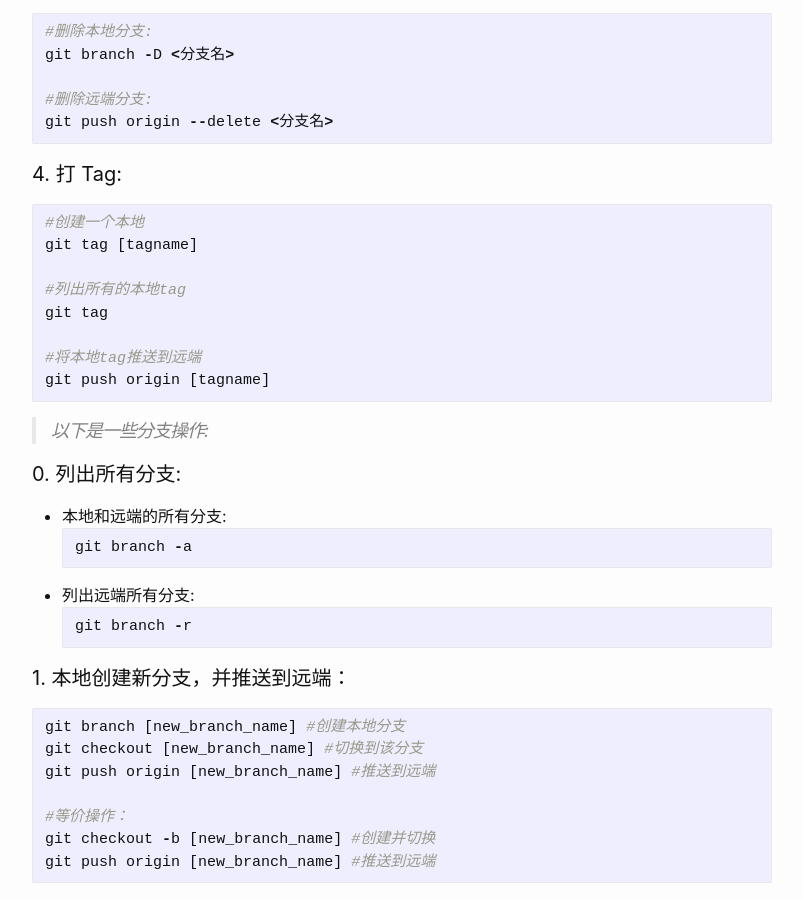
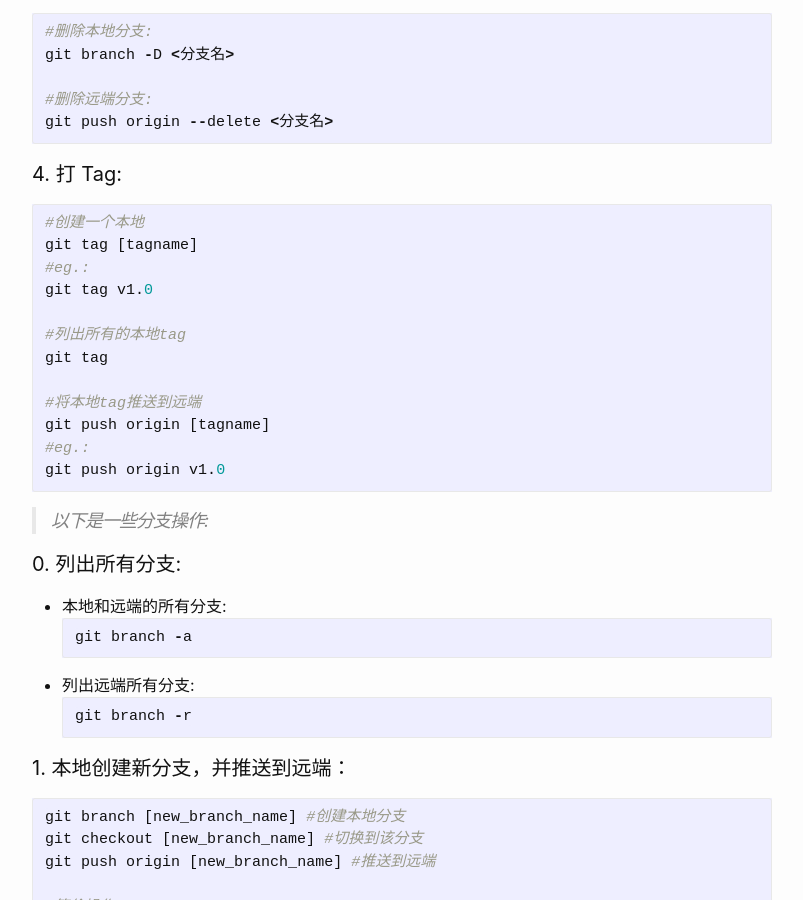
Before and after one commit to JohnnyChenS/johnnychens.github.io, a Jekyll site: the page built from _posts/2018-03-28-git-notes.md, in a window 1280 px wide and 900 px high, scrolled down 1130 px. Shown: the whole window, without its empty margins (238-1041 px from the left). Built offline with Jekyll 4.4.1, drawn with Linux system fonts in a browser that asks for light colours; comment, search, counter and statistics services are not loaded.

Commit message:
添加tag操作

````diff
--- a/_posts/2018-03-28-git-notes.md
+++ b/_posts/2018-03-28-git-notes.md
@@ -64,12 +64,16 @@ git push origin --delete <分支名>
 ```python
 #创建一个本地
 git tag [tagname]
+#eg.:
+git tag v1.0
 
 #列出所有的本地tag
 git tag
 
 #将本地tag推送到远端
 git push origin [tagname]
+#eg.:
+git push origin v1.0
 ```
 
 > 以下是一些分支操作:
````
